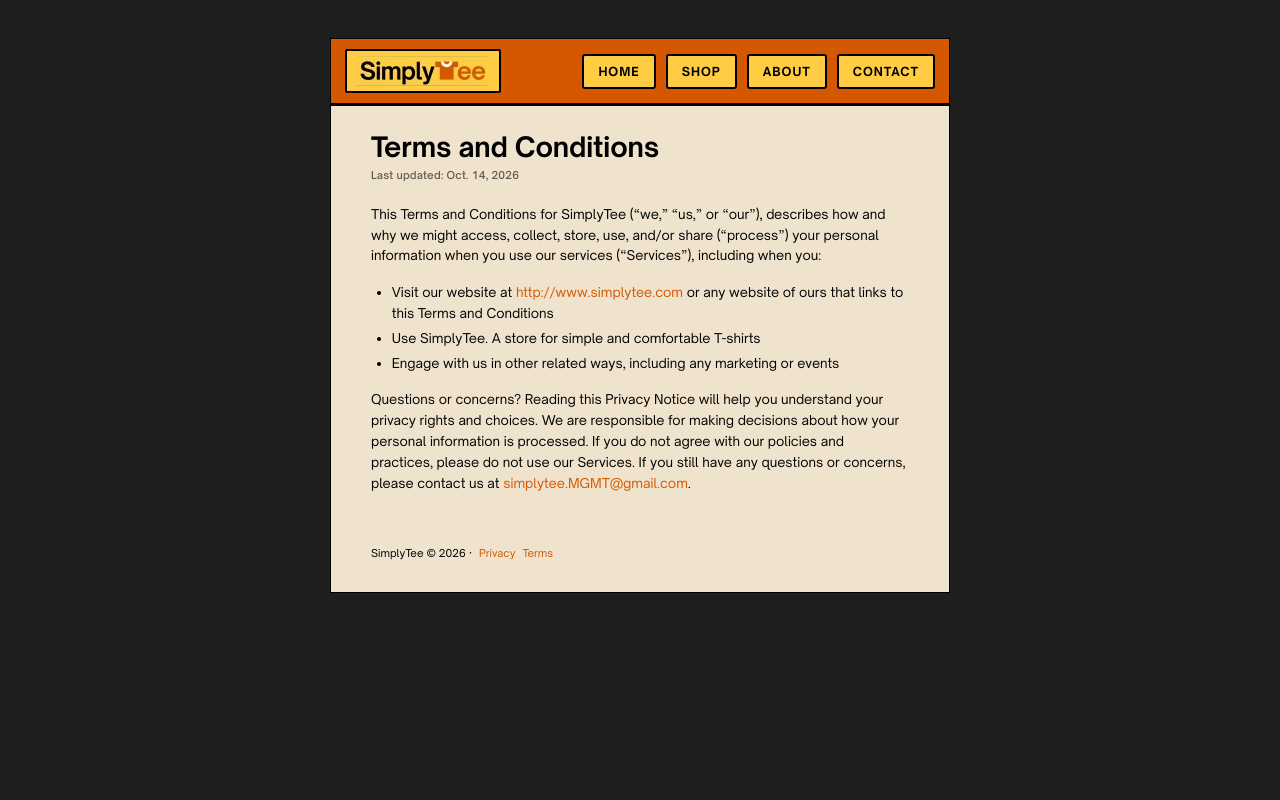
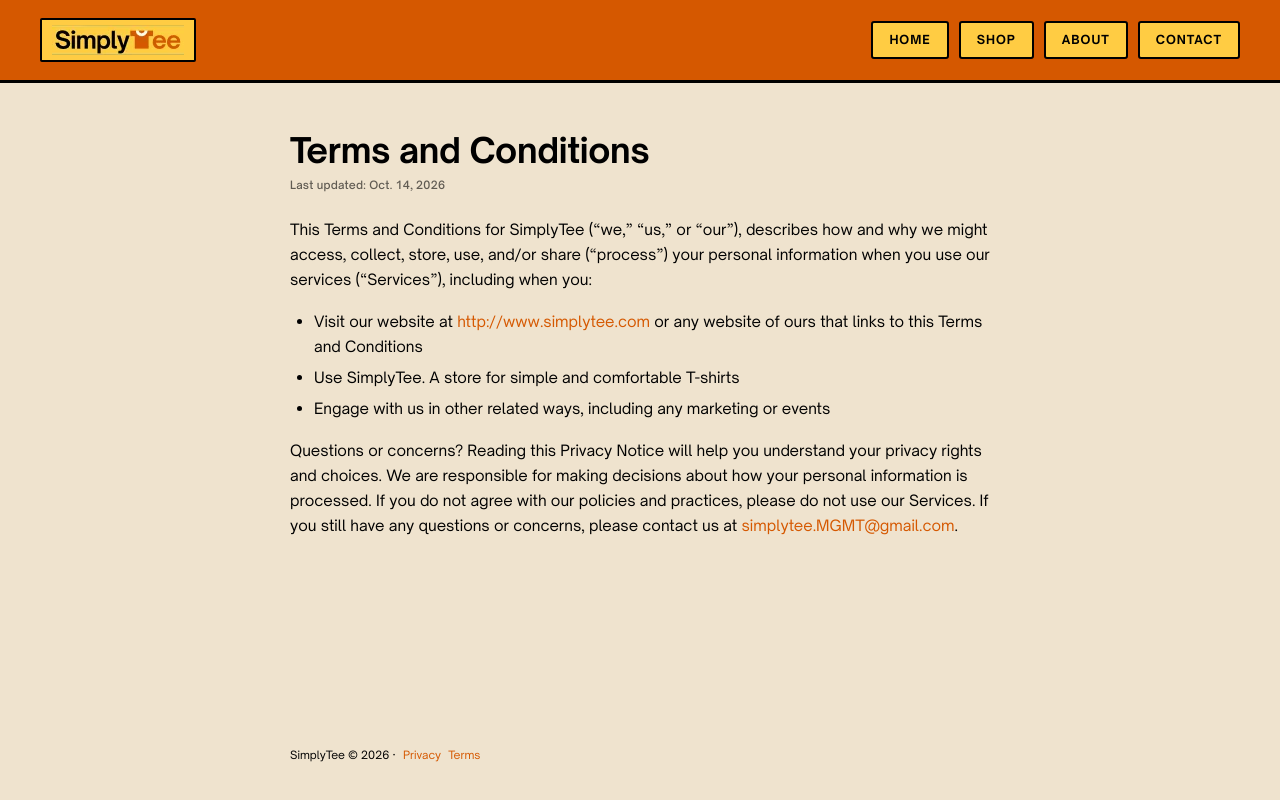
Before and after one commit to mrdenieva/terms_and_conditions, a plain HTML site: page index.html in a window 1280 px wide. Drawn offline with Linux system fonts and the light colour scheme.

Commit message:
Added adjustments

```diff
--- a/index.html
+++ b/index.html
@@ -2,7 +2,7 @@
 <html lang="en">
   <head>
     <meta charset="UTF-8" />
-    <meta name="viewport" content="width=device-width, initial-scale=1" />
+    <meta name="viewport" content="width=device-width, initial-scale=1, viewport-fit=cover" />
     <meta name="color-scheme" content="light" />
     <title>Terms and Conditions — SimplyTee</title>
     <meta name="description" content="The terms and conditions for using SimplyTee and its services." />
@@ -18,7 +18,7 @@
   <body>
     <div class="page">
       <header class="site-header">
-        <a class="logo" href="#" aria-label="SimplyTee home">
+        <a class="logo" href="index.html" aria-label="SimplyTee home">
           <img
             class="logo__img"
             src="assets/logo.png"
@@ -30,10 +30,10 @@
 
         <nav class="site-nav" aria-label="Main">
           <ul>
-            <li><a href="#">Home</a></li>
-            <li><a href="#">Shop</a></li>
-            <li><a href="#">About</a></li>
-            <li><a href="#">Contact</a></li>
+            <li><a href="index.html">Home</a></li>
+            <li><a href="shop.html">Shop</a></li>
+            <li><a href="about.html">About</a></li>
+            <li><a href="contact.html">Contact</a></li>
           </ul>
         </nav>
       </header>
@@ -43,10 +43,10 @@
         <p class="updated">Last updated: Oct. 14, 2026</p>
 
         <p>
-          This Terms and Conditions for SimplyTee (&ldquo;we,&rdquo; &ldquo;us,&rdquo; or
-          &ldquo;our&rdquo;), describes how and why we might access, collect, store, use,
-          and/or share (&ldquo;process&rdquo;) your personal information when you use our
-          services (&ldquo;Services&rdquo;), including when you:
+          This Terms and Conditions for SimplyTee (“we,” “us,” or
+          “our”), describes how and why we might access, collect, store, use,
+          and/or share (“process”) your personal information when you use our
+          services (“Services”), including when you:
         </p>
 
         <ul>
@@ -75,9 +75,9 @@
 
       <footer class="site-footer">
         <p>
-          SimplyTee &copy; 2026 &middot;
-          <a href="#">Privacy</a>
-          <a href="#">Terms</a>
+          SimplyTee © 2026 ·
+          <a href="privacy.html">Privacy</a>
+          <a href="terms.html" aria-current="page">Terms</a>
         </p>
       </footer>
     </div>
--- a/styles.css
+++ b/styles.css
@@ -27,7 +27,6 @@
 :root {
   /* Palette sampled from the reference artwork */
   --ink: #000000;
-  --page: #1e1e1e;
   --cream: #efe3ce;
   --orange: #d55800;
   --yellow: #ffcc43;
@@ -47,27 +46,27 @@
 
 html {
   -webkit-text-size-adjust: 100%;
+  height: 100%;
 }
 
 body {
   margin: 0;
-  padding: clamp(10px, 3vw, 40px) clamp(10px, 3vw, 40px);
-  background: var(--page);
+  padding: 0;
+  min-height: 100%;
+  background: var(--cream);
   color: var(--ink);
   font-family: var(--font-body);
-  font-size: 13px;
-  line-height: 1.6;
+  font-size: clamp(13.5px, 1.4vw, 15px);
+  line-height: 1.65;
 }
 
 .page {
   width: 100%;
-  max-width: 620px;
-  margin: 0 auto;
+  min-height: 100vh;
+  min-height: 100dvh;
   background: var(--cream);
-  border: 1px solid var(--ink);
   display: flex;
   flex-direction: column;
-  min-height: 460px;
 }
 
 /* ---------- Header ---------- */
@@ -77,8 +76,10 @@ body {
   flex-wrap: wrap;
   align-items: center;
   justify-content: space-between;
-  gap: 12px 20px;
-  padding: 10px 14px;
+  gap: 12px 24px;
+  width: 100%;
+  padding: clamp(12px, 2.5vw, 18px) clamp(16px, 4vw, 40px);
+  padding-top: max(clamp(12px, 2.5vw, 18px), env(safe-area-inset-top));
   background: var(--orange);
   border-bottom: 3px solid var(--ink);
 }
@@ -109,8 +110,10 @@ body {
 }
 
 .site-nav a {
-  display: block;
-  padding: 6px 14px;
+  display: flex;
+  align-items: center;
+  justify-content: center;
+  padding: 7px 16px;
   background: var(--yellow);
   border: var(--border);
   border-radius: 3px;
@@ -135,42 +138,41 @@ body {
 
 .content {
   flex: 1;
-  padding: clamp(18px, 4.5vw, 26px) clamp(16px, 5vw, 40px);
+  width: 100%;
+  max-width: 780px;
+  margin: 0 auto;
+  padding: clamp(24px, 5vw, 48px) clamp(18px, 5vw, 40px);
 }
 
 .content h1 {
-  margin: 0 0 5px;
+  margin: 0 0 6px;
   font-family: var(--font-display);
-  font-size: clamp(24px, 5vw, 27px);
+  font-size: clamp(24px, 4.5vw, 34px);
   font-weight: 700;
-  line-height: 1.1;
-  letter-spacing: -0.005em;
+  line-height: 1.15;
+  letter-spacing: -0.01em;
 }
 
 .content .updated {
-  margin: 0 0 20px;
+  margin: 0 0 24px;
   font-family: var(--font-body);
-  font-size: 10.5px;
+  font-size: 11px;
   font-weight: 500;
   letter-spacing: 0.02em;
   color: var(--muted);
 }
 
 .content p {
-  margin: 0 0 16px;
-  font-size: 13px;
-  line-height: 1.6;
+  margin: 0 0 18px;
 }
 
 .content ul {
-  margin: 0 0 16px;
+  margin: 0 0 18px;
   padding-left: 1.6em;
-  font-size: 13px;
-  line-height: 1.6;
 }
 
 .content li {
-  margin-bottom: 4px;
+  margin-bottom: 6px;
 }
 
 .content li::marker {
@@ -192,12 +194,15 @@ body {
 /* ---------- Footer ---------- */
 
 .site-footer {
-  padding: 10px clamp(16px, 5vw, 40px) clamp(22px, 5vw, 30px);
+  width: 100%;
+  max-width: 780px;
+  margin: 0 auto;
+  padding: 12px clamp(18px, 5vw, 40px) max(clamp(22px, 5vw, 36px), env(safe-area-inset-bottom));
 }
 
 .site-footer p {
   margin: 0;
-  font-size: 10.5px;
+  font-size: 11px;
   color: var(--ink);
 }
 
@@ -221,23 +226,11 @@ a:focus-visible {
 
 /* ---------- Responsive ---------- */
 
-@media (max-width: 560px) {
-  body {
-    padding: 0;
-    background: var(--cream);
-    font-size: 12.5px;
-  }
-
-  .page {
-    max-width: none;
-    border: 0;
-    min-height: 100vh;
-  }
-
+@media (max-width: 600px) {
   .site-header {
     justify-content: center;
-    gap: 10px;
-    padding: 12px;
+    gap: 12px;
+    padding: 12px 14px;
   }
 
   .logo {
@@ -255,18 +248,14 @@ a:focus-visible {
   }
 
   .site-nav a {
-    padding: 7px 4px;
-    font-size: 10.5px;
-    text-align: center;
-    letter-spacing: 0.06em;
-  }
-
-  .content h1 {
-    font-size: 24px;
+    min-height: 38px;
+    padding: 6px 4px;
+    font-size: 11px;
+    letter-spacing: 0.05em;
   }
 }
 
-@media (max-width: 360px) {
+@media (max-width: 380px) {
   .site-nav ul {
     grid-template-columns: repeat(2, 1fr);
   }
```
